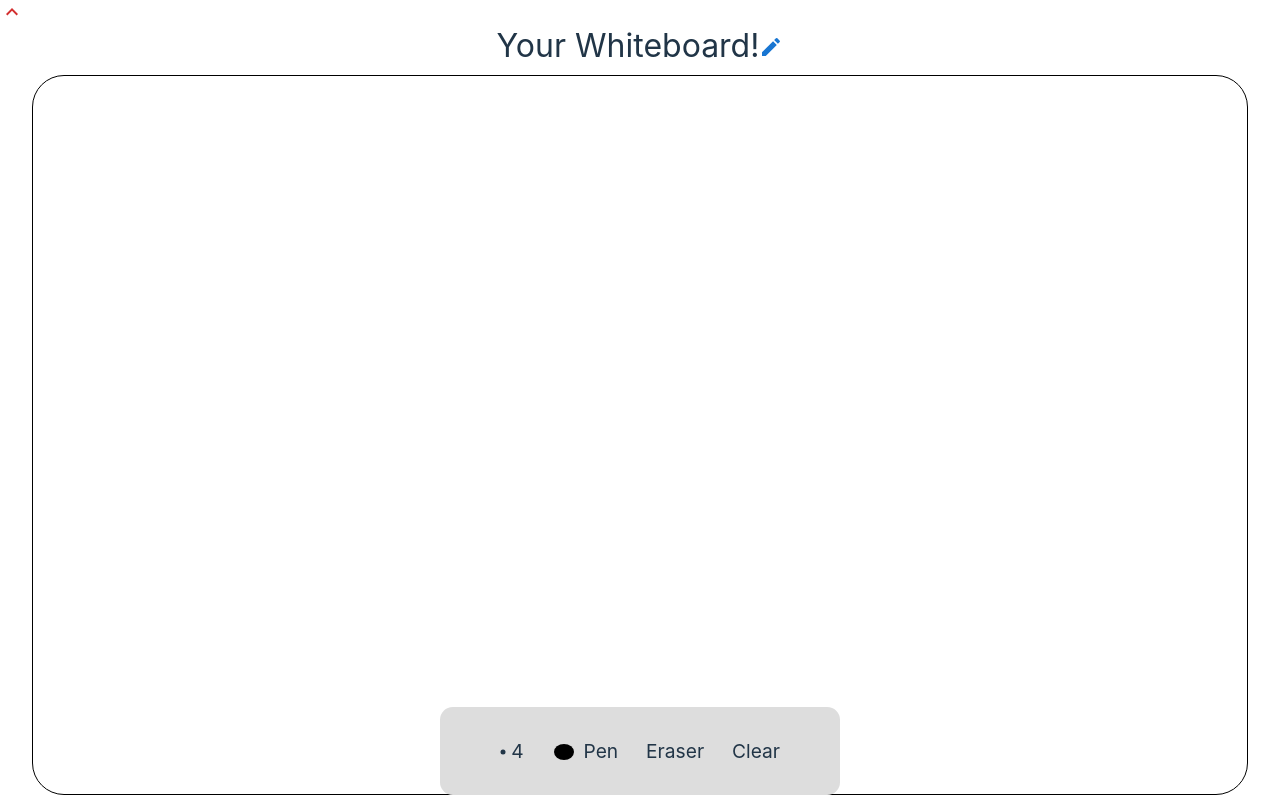
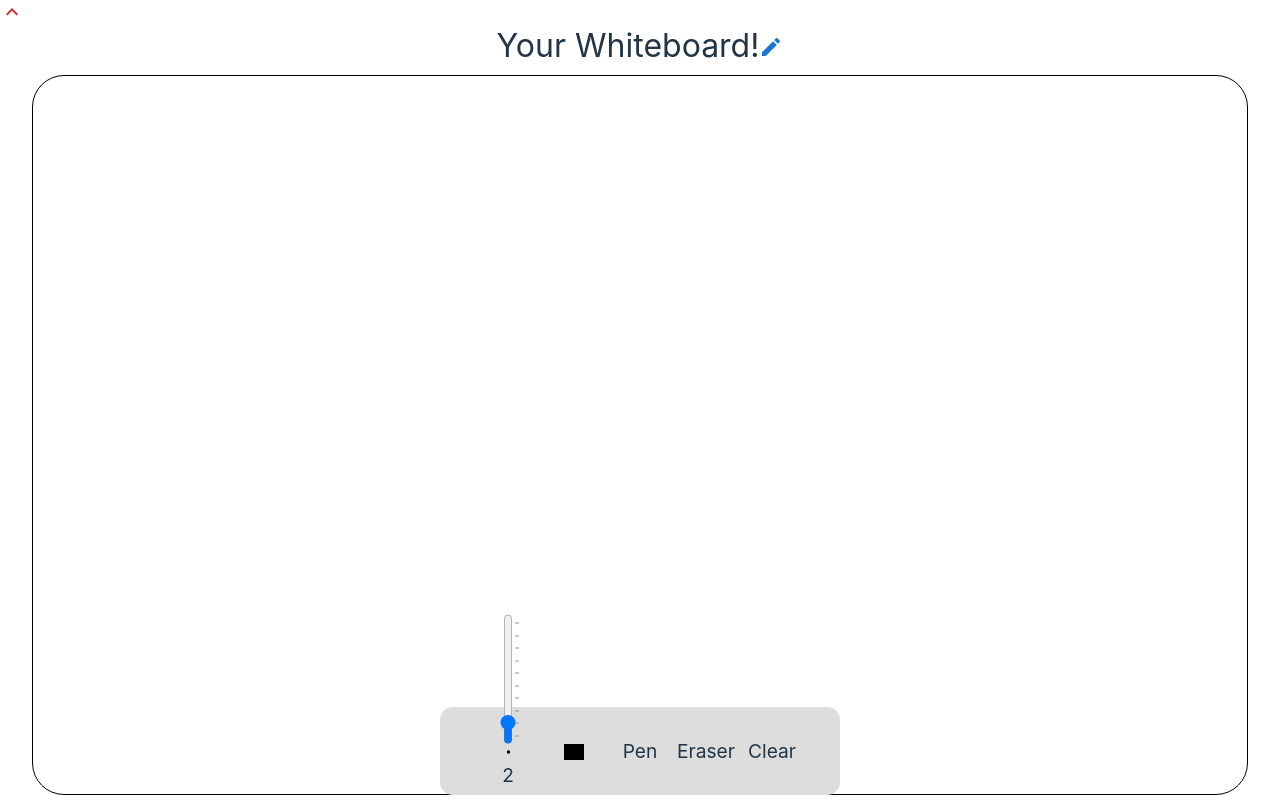
Before and after one commit to dhani14jan/Whiteboard, a React (Vite) app: page / in a window 1280 px wide. Built offline with nearby package versions, Linux system fonts and the light colour scheme.

Commit message:
added slider for pen size

```diff
--- a/src/App.css
+++ b/src/App.css
@@ -22,5 +22,30 @@ input {
 }
 
 .toolbox>div {
+  min-width: 60px;
   width: max-content;
+
 }
+
+input[type="range"] {
+  position: absolute;
+  margin: 0;
+  padding: 0;
+  bottom: 200%;
+  transform: translateX(-50%) translateY(-100%) rotate(270deg);
+}
+
+input[type="color"] {
+  appearance: none;
+  margin: 0;
+  padding: 0;
+  width: max-content;
+  height: 100%;
+  aspect-ratio: 1;
+  background-color: transparent;
+  border: none;
+}
+
+input[type="color"]::-webkit-color-swatch {
+  border: none;
+}
--- a/src/components/Board.tsx
+++ b/src/components/Board.tsx
@@ -11,7 +11,6 @@ const Board = (props: { width: number, height: number }) => {
     const [strokeStyle, setStrokStyle] = useState("black")
     const [context, setContext] = useState<CanvasRenderingContext2D | null>(null)
     const [isPainting, setIsPainting] = useState(false)
-
 
     const draw = (e: MouseEvent<HTMLCanvasElement>) => {
         if (context) {
@@ -46,8 +45,13 @@ const Board = (props: { width: number, height: number }) => {
 
     const handleColorInput = (e: ChangeEvent<HTMLInputElement>) => {
         if (context) {
+            setStrokStyle(e.target.value)
             context.strokeStyle = e.target.value
         }
+    }
+
+    const handleSizeSlider = (e: ChangeEvent<HTMLInputElement>) => {
+        setLineWidth(Number(e.target.value))
     }
 
     useEffect(() => {
@@ -70,7 +74,7 @@ const Board = (props: { width: number, height: number }) => {
         <div ref={divRef} style={{ width: "auto", height: "auto", textAlign: "center" }}>
             <canvas
                 ref={canvasRef}
-                style={{ border: "1px solid black", borderRadius: "2rem", width: props.width? props.width : 1280, height: props.height? props.height : 720 }}
+                style={{backgroundColor: "white", border: "1px solid black", borderRadius: "2rem", width: props.width? props.width : 1280, height: props.height? props.height : 720 }}
                 onMouseDown={handleMouseDown}
                 onMouseUp={handleMouseUp}
                 onMouseMove={handleMouseMove}
@@ -78,9 +82,25 @@ const Board = (props: { width: number, height: number }) => {
 
             ></canvas>
             <Toolbox className="toolbox">
-                <div>
-                    <Brightness1 style={{ fontSize: lineWidth * 3 }} />
-                    {" "}{lineWidth * 2}
+                <div style={{position: "relative"}}>
+                    <input type="range" min={1} max={10} value={lineWidth} step={1} onChange={handleSizeSlider} list="steplist"/>
+                    <datalist id="steplist">
+                        <option>0</option>
+                        <option>1</option>
+                        <option>2</option>
+                        <option>3</option>
+                        <option>4</option>
+                        <option>5</option>
+                        <option>6</option>
+                        <option>7</option>
+                        <option>8</option>
+                        <option>9</option>
+                        <option>10</option>
+                    </datalist>
+                    <div>
+                        <Brightness1 style={{ fontSize: lineWidth * 2, minWidth: "5px", color: strokeStyle }} />
+                    </div>
+                    <label style={{position: "absolute", left: 0, right: 0}}>{lineWidth}</label>
                 </div>
                 <div>
                     <input type="color" onChange={handleColorInput} />
--- a/src/index.css
+++ b/src/index.css
@@ -56,20 +56,7 @@ button:focus-visible {
   outline: 4px auto -webkit-focus-ring-color;
 }
 
-input[type="color"] {
-  appearance: none;
-  margin: 0;
-  padding: 0;
-  width: max-content;
-  height: 100%;
-  aspect-ratio: 1;
-  background-color: transparent;
-  border: none;
-}
-input[type="color"]::-webkit-color-swatch {
-  border-radius: 100%;
-  border: none;
-}
+
 
 @media (prefers-color-scheme: light) {
   :root {
```
